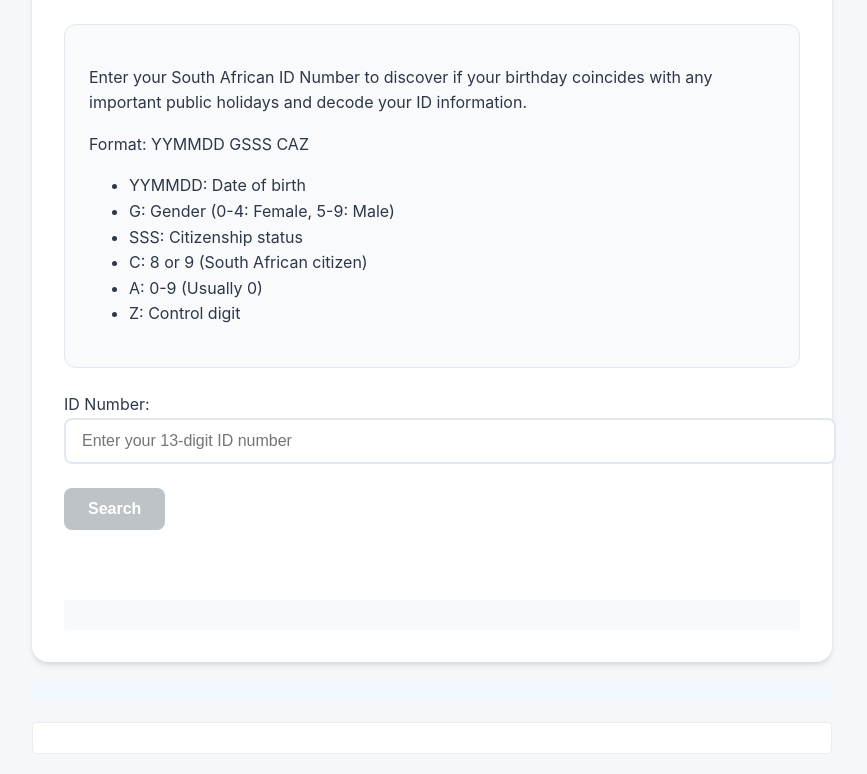
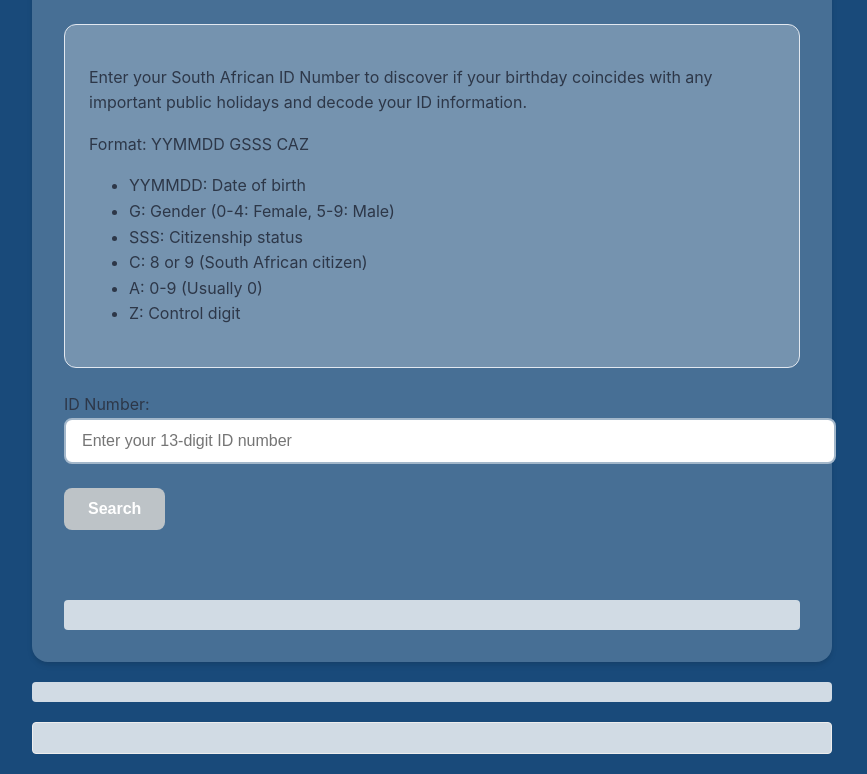
Before and after one commit to yayah0613912091/Identity-system, a plain HTML site: page index.html in a window 1280 px wide. Shown: the part 142-916 px from the top of the page, without its empty margins (208-1075 px from the left). Drawn offline with Linux system fonts and the light colour scheme.

Commit message:
uodated README file

```diff
--- a/styles.css
+++ b/styles.css
@@ -3,13 +3,13 @@ body {
     max-width: 800px;
     margin: 0 auto;
     padding: 20px;
-    background-color: #f5f7fa;
+    background-color: #194a7a;
     color: #2d3748;
     line-height: 1.6;
 }
 
 .container {
-    background-color: white;
+    background-color: #476f95;
     padding: 2rem;
     border-radius: 16px;
     box-shadow: 0 4px 6px -1px rgba(0, 0, 0, 0.1), 0 2px 4px -1px rgba(0, 0, 0, 0.06);
@@ -25,7 +25,7 @@ h1 {
 }
 
 .info-section {
-    background-color: #f8fafc;
+    background-color: #7593af;
     padding: 1.5rem;
     border-radius: 12px;
     margin-bottom: 1.5rem;
@@ -39,7 +39,7 @@ h1 {
 input[type="text"] {
     width: 100%;
     padding: 0.75rem 1rem;
-    border: 2px solid #e2e8f0;
+    border: 2px solid #a3b7ca;
     border-radius: 8px;
     font-size: 1rem;
     transition: all 0.3s ease;
@@ -98,7 +98,7 @@ button:hover:not([disabled]) {
 }
 
 .decoded-section {
-    background-color: #f8f9fa;
+    background-color: #d1dbe4;
     padding: 15px;
     margin-top: 20px;
     border-radius: 4px;
@@ -106,12 +106,12 @@ button:hover:not([disabled]) {
 .stats {
     margin-top: 20px;
     padding: 10px;
-    background-color: #f1f8ff;
+    background-color: #d1dbe4;
     border-radius: 4px;
 }
 .holiday-list {
     margin-top: 20px;
-    background-color: #fff;
+    background-color: #d1dbe4;
     border: 1px solid #ededed;
     border-radius: 4px;
     padding: 15px;
```
